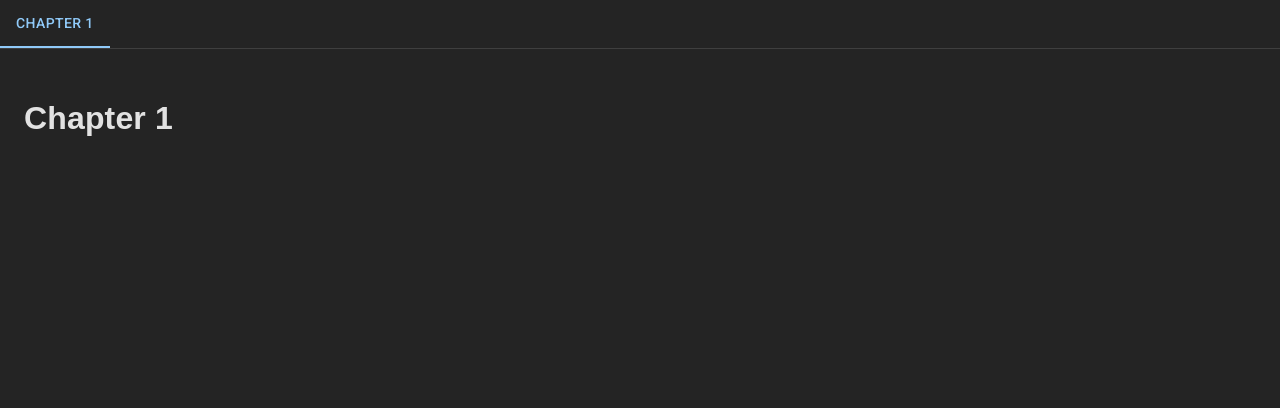
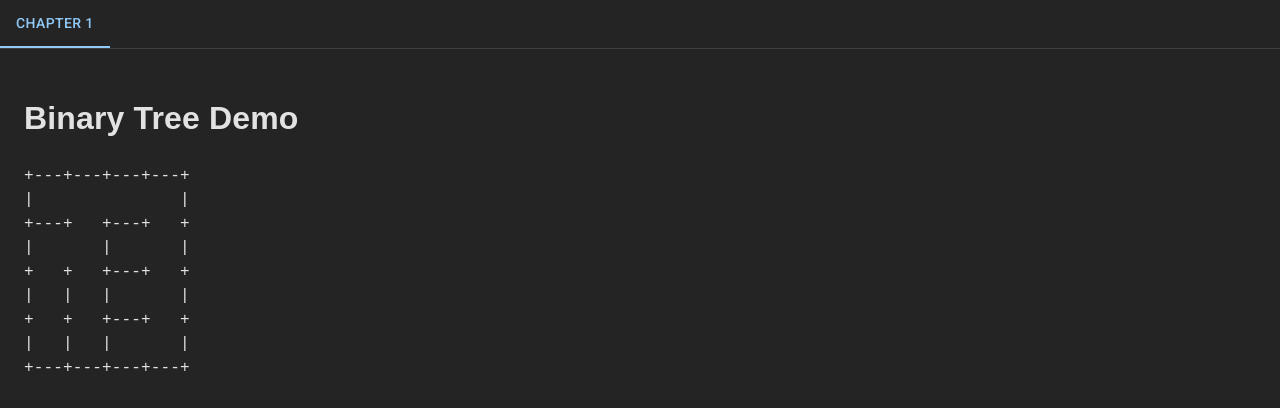
Before and after one commit to onsubmit/mazes-app, a React (Vite) app: page / in a window 1280 px wide. Shown: the top 408 px of the page. Built offline with nearby package versions, Linux system fonts and the light colour scheme.

Commit message:
Render maze with text

```diff
--- a/src/cell.ts
+++ b/src/cell.ts
@@ -52,5 +52,5 @@ export default class Cell {
     return this;
   };
 
-  isLinkedTo = (cell: Cell): boolean => this.#links.has(cell);
+  isLinkedTo = (cell: Cell | undefined): boolean => (cell ? this.#links.has(cell) : false);
 }
--- a/src/components/ch01/chapter01.tsx
+++ b/src/components/ch01/chapter01.tsx
@@ -1,5 +1,16 @@
+import BinaryTree from '../../algorithms/generation/binaryTree';
+import Grid from '../../grid';
+
 function Chapter01() {
-  return <h1>Chapter 1</h1>;
+  const grid = new Grid(4, 4);
+  BinaryTree.execute(grid);
+
+  return (
+    <>
+      <h1>Binary Tree Demo</h1>
+      <pre>{grid.toString()}</pre>
+    </>
+  );
 }
 
 export default Chapter01;
--- a/src/grid.ts
+++ b/src/grid.ts
@@ -34,6 +34,30 @@ export default class Grid {
         cb(cell);
       }
     }
+  };
+
+  toString = (): string => {
+    const lines: string[] = [];
+    lines.push(`+${'---+'.repeat(this.#columns)}`);
+
+    for (let r = 0; r < this.#rows; r++) {
+      let top = '|';
+      let bottom = '+';
+
+      for (let c = 0; c < this.#columns; c++) {
+        const cell = this.get(r, c);
+        const eastBoundary = cell?.isLinkedTo(cell?.east) ? ' ' : '|';
+        top = `${top}   ${eastBoundary}`;
+
+        const southBoundary = cell?.isLinkedTo(cell?.south) ? '   ' : '---';
+        bottom = `${bottom}${southBoundary}+`;
+      }
+
+      lines.push(top);
+      lines.push(bottom);
+    }
+
+    return lines.join('\n');
   };
 
   #prepareGrid = () => {
--- a/src/index.css
+++ b/src/index.css
@@ -15,3 +15,7 @@ body {
   padding: 0;
   margin: 0;
 }
+
+pre {
+  font-family: monospace;
+}
```
